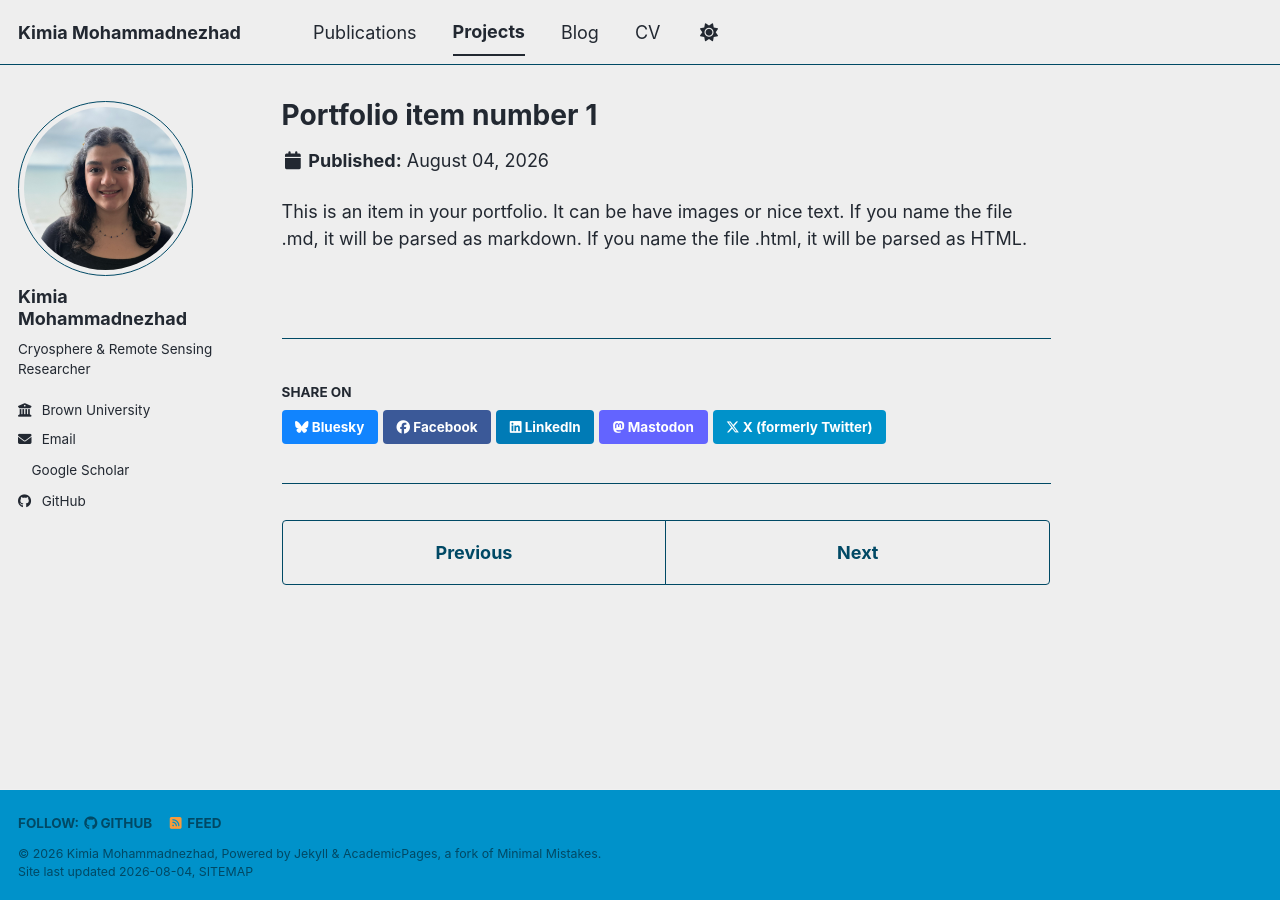
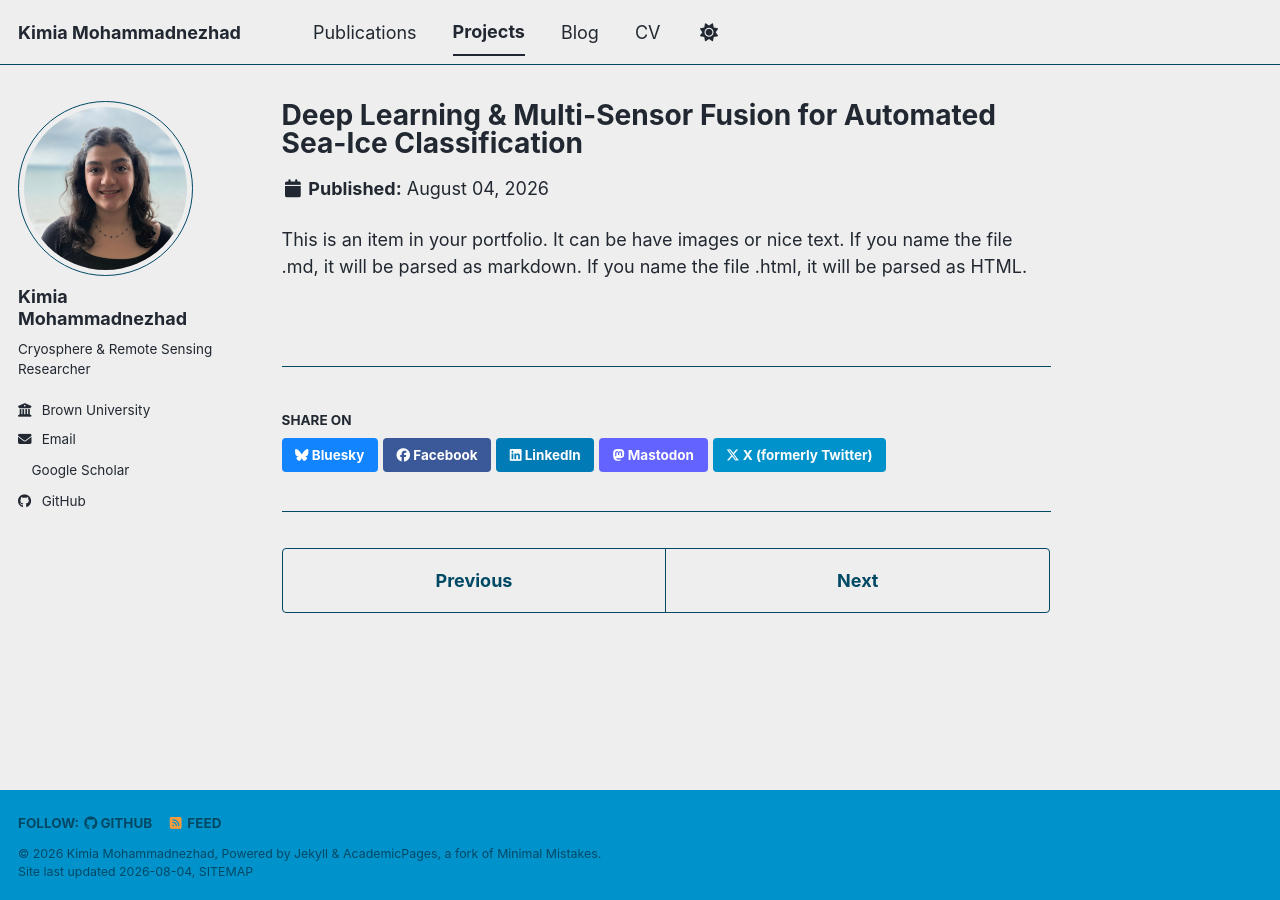
Before and after one commit to kimnezhad/kimnezhad.github.io, a Jekyll site: the page built from _portfolio/portfolio-1.md, in a window 1280 px wide. Built offline with Jekyll 4.4.1, drawn with Linux system fonts in a browser that asks for light colours; a style sheet for code colours, icons or effects is not loaded.

Commit message:
Update portfolio-1.md

```diff
--- a/_portfolio/portfolio-1.md
+++ b/_portfolio/portfolio-1.md
@@ -1,7 +1,8 @@
 ---
-title: "Portfolio item number 1"
-excerpt: "Short description of portfolio item number 1<br/><img src='/images/500x300.png'>"
+title: "Deep Learning & Multi-Sensor Fusion for Automated Sea-Ice Classification"
+excerpt: "An end-to-end pipeline for predicting sea-ice concentration and stage of development, focusing on resolving label mismatches between high-resolution Sentinel-1 SAR and generalized human ice charts.<br/><img src='/images/sar-ice-probability.png'>"
 collection: portfolio
 ---
 
+
 This is an item in your portfolio. It can be have images or nice text. If you name the file .md, it will be parsed as markdown. If you name the file .html, it will be parsed as HTML.
```
